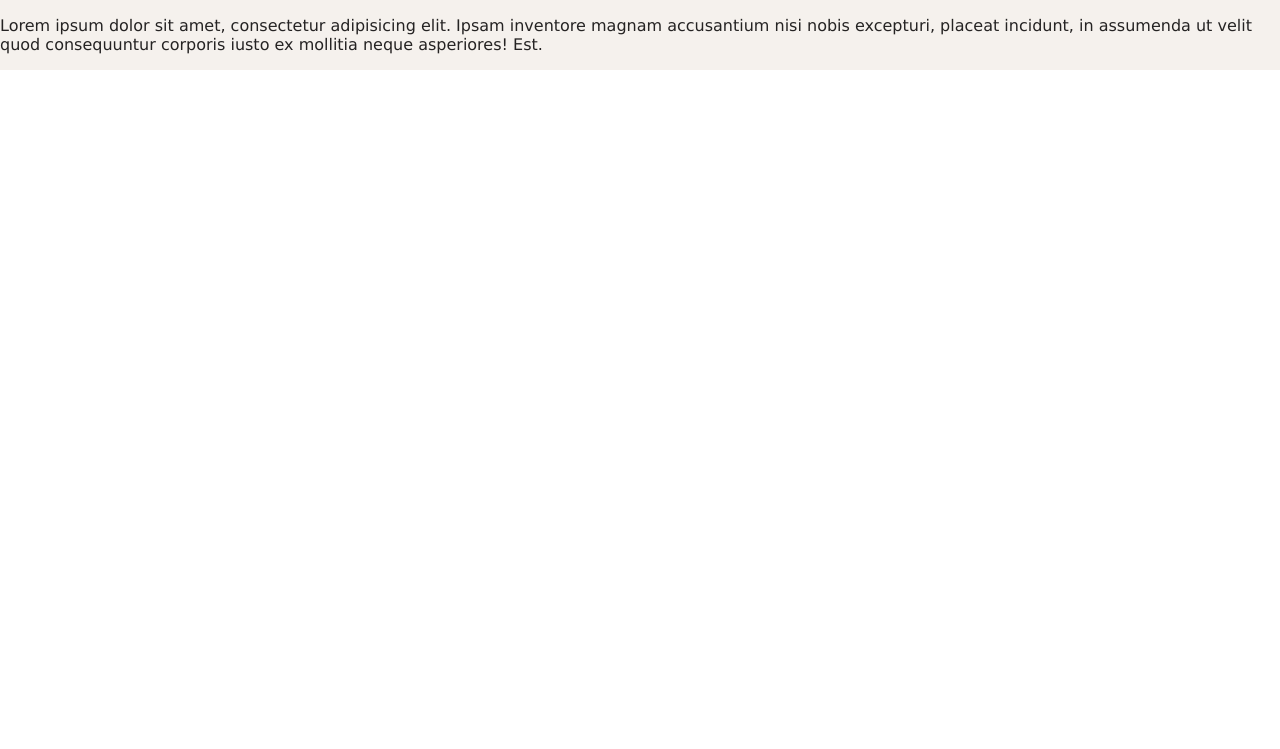
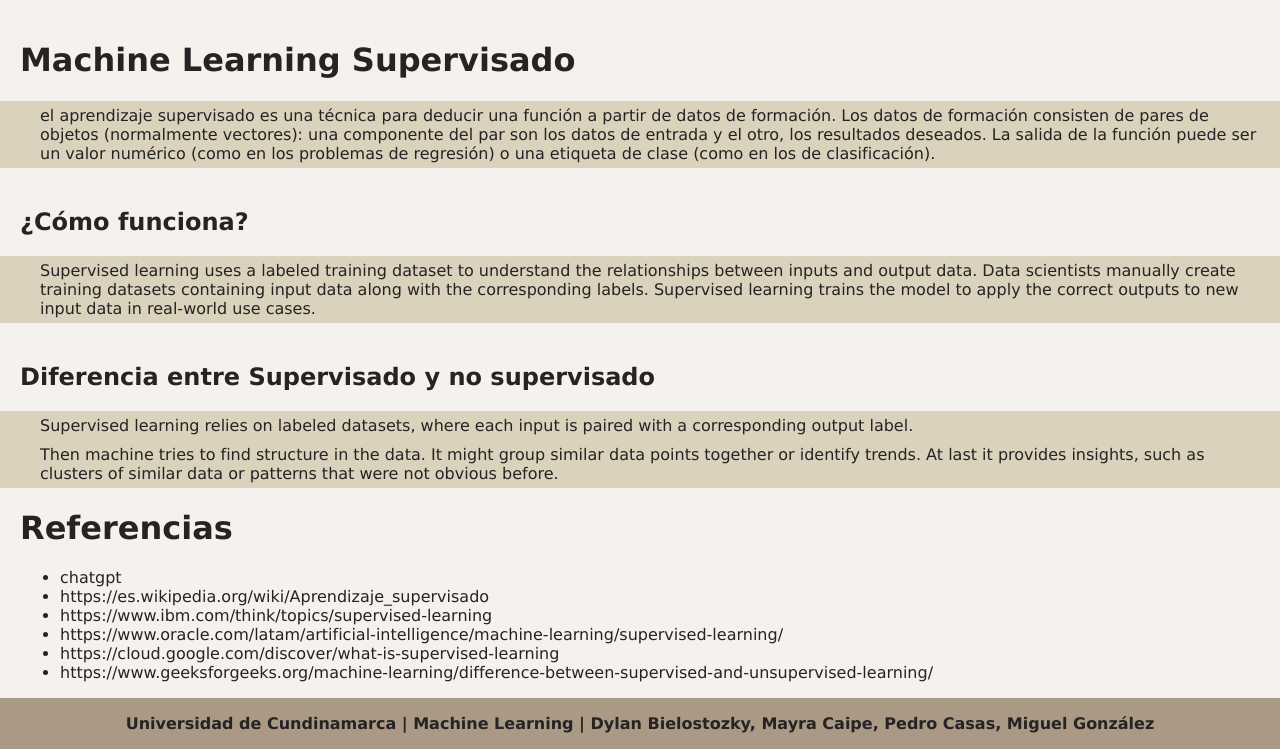
Before and after one commit to dylanbitz/ML-supervisado, a Flask app: page / in a window 1280 px wide. Shown: the part 128-877 px from the top of the page. Before the commit the page ends 198 px from the top, so only its background shows below. Run offline with Flask 3, Linux system fonts and the light colour scheme.

Commit message:
add the base content of index
it still needs to be improved

```diff
--- a/templates/index.html
+++ b/templates/index.html
@@ -5,16 +5,52 @@
     <nav>
         <img src="../static/images/ML-act128.png" alt="logo-actividad">
         <ul>
-            <li><a href="#">Inicio</a></li>
-            <li><a href="#">Caso 1</a></li>
-            <li><a href="#">Caso 2</a></li>
-            <li><a href="#">Caso 3</a></li>
-            <li><a href="#">Caso 4</a></li>
+            <li><a href="/">Inicio</a></li>
+            <li><a href="/caso1-">Caso 1</a></li>
+            <li><a href="/caso2-">Caso 2</a></li>
+            <li><a href="/caso3-">Caso 3</a></li>
+            <li><a href="/caso4-">Caso 4</a></li>
         </ul>
     </nav>
 </header>
 <main>
-    <p>Lorem ipsum dolor sit amet, consectetur adipisicing elit. Ipsam inventore magnam accusantium nisi nobis excepturi, placeat incidunt, in assumenda ut velit quod consequuntur corporis iusto ex mollitia neque asperiores! Est.</p>
+    <div class="introduccion">
+        <h1 class="titulos">Machine Learning Supervisado</h1>
+        <p>
+            el aprendizaje supervisado es una técnica para deducir una función a partir de datos de formación.
+            Los datos de formación consisten de pares de objetos (normalmente vectores): una componente del par son los datos de entrada y el otro,
+            los resultados deseados. La salida de la función puede ser un valor numérico (como en los problemas de regresión) o una etiqueta de
+            clase (como en los de clasificación).
+        </p>
+        <h2 class="titulos">¿Cómo funciona?</h2>
+        <p>
+            Supervised learning uses a labeled training dataset to understand the relationships between inputs and output data.
+            Data scientists manually create training datasets containing input data along with the corresponding labels.
+            Supervised learning trains the model to apply the correct outputs to new input data in real-world use cases.
+        </p>
+        <h2 class="titulos">Diferencia entre Supervisado y no supervisado</h2>
+        <p>
+            Supervised learning relies on labeled datasets, where each input is paired with a corresponding output label.
+        </p>
+        <p>
+            Then machine tries to find structure in the data. It might group similar data points together or identify trends. At last it provides insights,
+            such as clusters of similar data or patterns that were not obvious before.
+        </p>
+    </div>
+    <div class="referencias">
+        <h1>Referencias</h1>
+        <ul>
+            <li>chatgpt</li>
+            <li>https://es.wikipedia.org/wiki/Aprendizaje_supervisado</li>
+            <li>https://www.ibm.com/think/topics/supervised-learning</li>
+            <li>https://www.oracle.com/latam/artificial-intelligence/machine-learning/supervised-learning/</li>
+            <li>https://cloud.google.com/discover/what-is-supervised-learning</li>
+            <li>https://www.geeksforgeeks.org/machine-learning/difference-between-supervised-and-unsupervised-learning/</li>
+        </ul>
+    </div>
 </main>
+<footer>
+    <p>Universidad de Cundinamarca | Machine Learning | Dylan Bielostozky, Mayra Caipe, Pedro Casas, Miguel González</p>
+</footer>
 
 {% endblock %}
```
